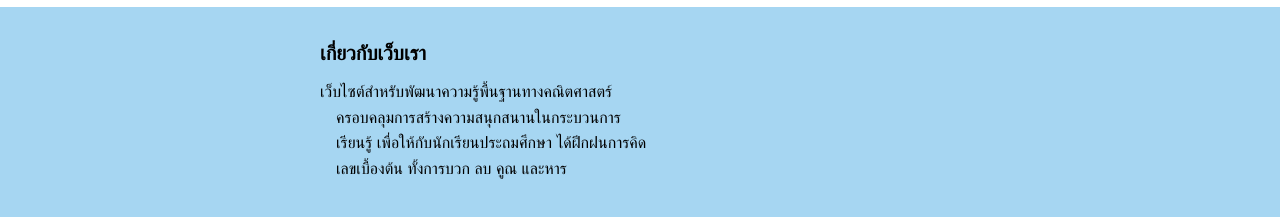
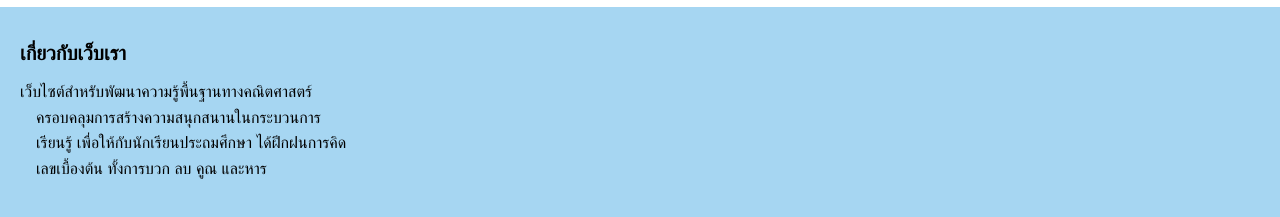
Before and after one commit to turbocalculation/mathsgame, a plain HTML site: page about.html in a window 1280 px wide. Shown: the part 63-280 px from the top of the page. Drawn offline with Linux system fonts and the light colour scheme.

Commit message:
Update about.html

```diff
--- a/about.html
+++ b/about.html
@@ -39,7 +39,7 @@
 }
 
 .content {
-  width: 50%;
+  position: center;
   margin: 10px auto;
   text-align: justify;
   line-height: 1.6;
@@ -52,13 +52,11 @@
   margin-bottom: 10px;
   text-indent: -1em;
   padding-left: 1em;
-  position: center;
 }
 
 .content-text {
   text-indent: -1em;
   padding-left: 1em;
-  position: center;
 }
 
 </style>
```
